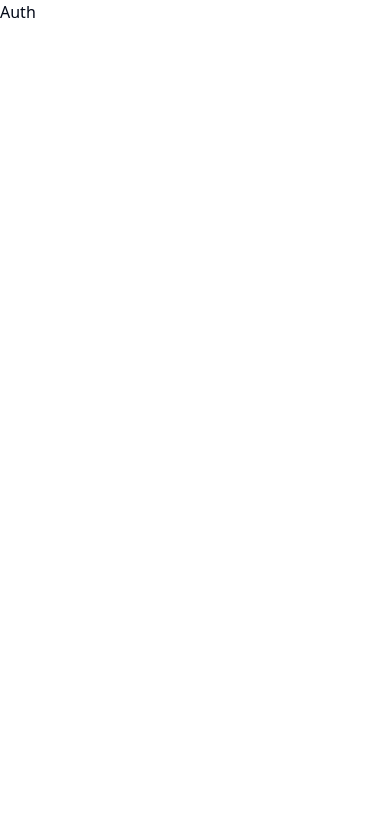
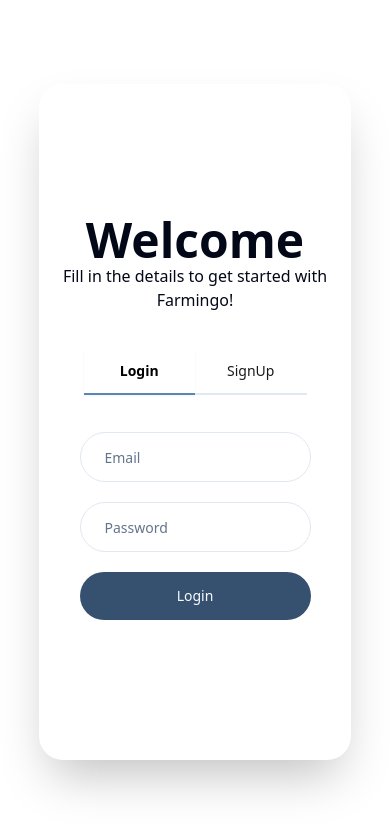
Before and after one commit to Senpai-489/Farmingo, a React (Vite) app in the folder client/: page /auth in a window 390 px wide. Shown: the top 832 px of the page. Built offline with nearby package versions, Linux system fonts and the light colour scheme.

Commit message:
login ui completed (responsive)

```diff
--- a/client/package.json
+++ b/client/package.json
@@ -15,9 +15,11 @@
     "class-variance-authority": "^0.7.0",
     "clsx": "^2.1.1",
     "lucide-react": "^0.446.0",
+    "next-themes": "^0.3.0",
     "react": "^18.3.1",
     "react-dom": "^18.3.1",
     "react-router-dom": "^6.26.2",
+    "sonner": "^1.5.0",
     "tailwind-merge": "^2.5.2",
     "tailwindcss-animate": "^1.0.7"
   },
--- /dev/null
+++ b/client/src/components/ui/input.jsx
@@ -0,0 +1,19 @@
+import * as React from "react"
+
+import { cn } from "@/lib/utils"
+
+const Input = React.forwardRef(({ className, type, ...props }, ref) => {
+  return (
+    (<input
+      type={type}
+      className={cn(
+        "flex h-10 w-full rounded-md border border-input bg-background px-3 py-2 text-sm ring-offset-background file:border-0 file:bg-transparent file:text-sm file:font-medium file:text-foreground placeholder:text-muted-foreground focus-visible:outline-none focus-visible:ring-2 focus-visible:ring-ring focus-visible:ring-offset-2 disabled:cursor-not-allowed disabled:opacity-50",
+        className
+      )}
+      ref={ref}
+      {...props} />)
+  );
+})
+Input.displayName = "Input"
+
+export { Input }
--- /dev/null
+++ b/client/src/components/ui/sonner.jsx
@@ -0,0 +1,28 @@
+import { useTheme } from "next-themes"
+import { Toaster as Sonner } from "sonner"
+
+const Toaster = ({
+  ...props
+}) => {
+  const { theme = "system" } = useTheme()
+
+  return (
+    (<Sonner
+      theme={theme}
+      className="toaster group"
+      toastOptions={{
+        classNames: {
+          toast:
+            "group toast group-[.toaster]:bg-background group-[.toaster]:text-foreground group-[.toaster]:border-border group-[.toaster]:shadow-lg",
+          description: "group-[.toast]:text-muted-foreground",
+          actionButton:
+            "group-[.toast]:bg-primary group-[.toast]:text-primary-foreground",
+          cancelButton:
+            "group-[.toast]:bg-muted group-[.toast]:text-muted-foreground",
+        },
+      }}
+      {...props} />)
+  );
+}
+
+export { Toaster }
--- a/client/src/pages/auth/index.jsx
+++ b/client/src/pages/auth/index.jsx
@@ -1,12 +1,157 @@
-import { Tabs, TabsContent, TabsList, TabsTrigger } from "@/components/ui/tabs"
-
+import { Button } from "@/components/ui/button";
+import { Input } from "@/components/ui/input";
+import { Tabs, TabsContent, TabsList, TabsTrigger } from "@/components/ui/tabs";
+import { useState } from "react";
+import { useNavigate } from "react-router-dom";
+import { toast } from "sonner";
 
 const Auth = () => {
+  const navigate = useNavigate();
+  const [email, setEmail] = useState("");
+  const [password, setPassword] = useState("");
+  const [confirmPassword, setConfirmPassword] = useState("");
+
+  const validationSignup = () => {
+    if (!email.length) {
+      toast.error("Email is required.");
+      return false;
+    }
+    if (!password.length) {
+      toast.error("Password is required");
+      return false;
+    }
+    if (password !== confirmPassword) {
+      toast.error("Password and Confirm password must be same");
+      return false;
+    }
+    return true;
+  };
+
+  const validationLogin = () => {
+    if (!email.length) {
+      toast.error("Email is required.");
+      return false;
+    }
+    if (!password.length) {
+      toast.error("Password is required");
+      return false;
+    }
+
+    return true;
+  };
+
+  // const handleLogin = async () => {
+  //   if (validationLogin()) {
+  //     const response = await apiClient.post(
+  //       LOGIN_ROUTE,
+  //       { email, password },
+  //       { withCredentials: true }
+  //     );
+  //     if (response.data.user.id) {
+  //       setUserInfo(response.data.user)
+  //       if (response.data.user.profileSetup) {
+  //         navigate("/chat");
+  //       } else {
+  //         navigate("/profile");
+  //       }
+  //     }
+  //   }
+  // };
+
+  // const handleSignup = async () => {
+  //   if (validationSignup()) {
+  //     const payload = { email, password };
+
+  //     const response = await apiClient.post(SIGNUP_ROUTE, payload, {
+  //       withCredentials: true,
+  //     });
+  //     console.log({ response });
+  //     if (response.status === 201) {
+  //       setUserInfo(response.data.user)
+  //       navigate("/profile");
+  //     }
+  //   }
+  // };
   return (
-    <div>
-      Auth
+    <div className="h-[100vh] w-[100vw] flex items-center justify-center">
+      <div className="h-[80vh] bg-white border-2 border-white text-opacity-90 shadow-2xl w-[80vw] md:w-[90vw] lg:w-[70vw] xl:w-[50vw] rounded-3xl grid ">
+        <div className="flex flex-col gap-10 items-center justify-center">
+          <div className="flex items-center justify-center flex-col">
+            <div className="flex items-center justify-center">
+              <h1 className="text-5xl font-bold md:text-6xl">Welcome</h1>
+            </div>
+            <p className="font-medium text-center">
+              Fill in the details to get started with Farmingo!
+            </p>
+          </div>
+          <div className="flex items-center justify-center w-full ">
+            <Tabs className="w-3/4 xl:w-2/3 " defaultValue="login" >
+              <TabsList className="bg-transparent rounded-none w-full">
+                <TabsTrigger
+                  value="login"
+                  className="data-[state=active]:bg-transparent text-black text-opacity-90 border-b-2 rounded-none w-full data-[state=active]:text-black data-[state=active]:font-semibold data-[state=active]:border-b-[#5A86B7] p-3 transition-all duration-300"
+                >
+                  Login
+                </TabsTrigger>
+                <TabsTrigger
+                  value="signup"
+                  className="data-[state=active]:bg-transparent text-black text-opacity-90 border-b-2 rounded-none w-full data-[state=active]:text-black data-[state=active]:font-semibold data-[state=active]:border-b-[#5A86B7] p-3 transition-all duration-300"
+                >
+                  SignUp
+                </TabsTrigger>
+              </TabsList>
+              <TabsContent className="flex flex-col gap-5 mt-10" value="login">
+                <Input
+                  type="email"
+                  placeholder="Email"
+                  className="rounded-full p-6"
+                  value={email}
+                  onChange={(e) => setEmail(e.target.value)}
+                />
+                <Input
+                  type="password"
+                  placeholder="Password"
+                  className="rounded-full p-6 "
+                  value={password}
+                  onChange={(e) => setPassword(e.target.value)}
+                />
+                <Button className="rounded-full p-6 bg-[#365170]" >
+                  Login
+                </Button>
+              </TabsContent>
+              <TabsContent className="flex flex-col gap-5 " value="signup">
+                <Input
+                  type="email"
+                  placeholder="Email"
+                  className="rounded-full p-6"
+                  value={email}
+                  onChange={(e) => setEmail(e.target.value)}
+                />
+                <Input
+                  type="password"
+                  placeholder="Password"
+                  className="rounded-full p-6"
+                  value={password}
+                  onChange={(e) => setPassword(e.target.value)}
+                />
+                <Input
+                  type="password"
+                  placeholder="Confirm Password"
+                  className="rounded-full p-6"
+                  value={confirmPassword}
+                  onChange={(e) => setConfirmPassword(e.target.value)}
+                />
+                <Button className="rounded-full p-6 bg-[#365170]" >
+                  SignUp
+                </Button>
+              </TabsContent>
+            </Tabs>
+          </div>
+        </div>
+
+      </div>
     </div>
-  )
-}
+  );
+};
 
-export default Auth
+export default Auth;
```
Also changed, not shown: 1 other file (tests, documents, lock files or other folders).
